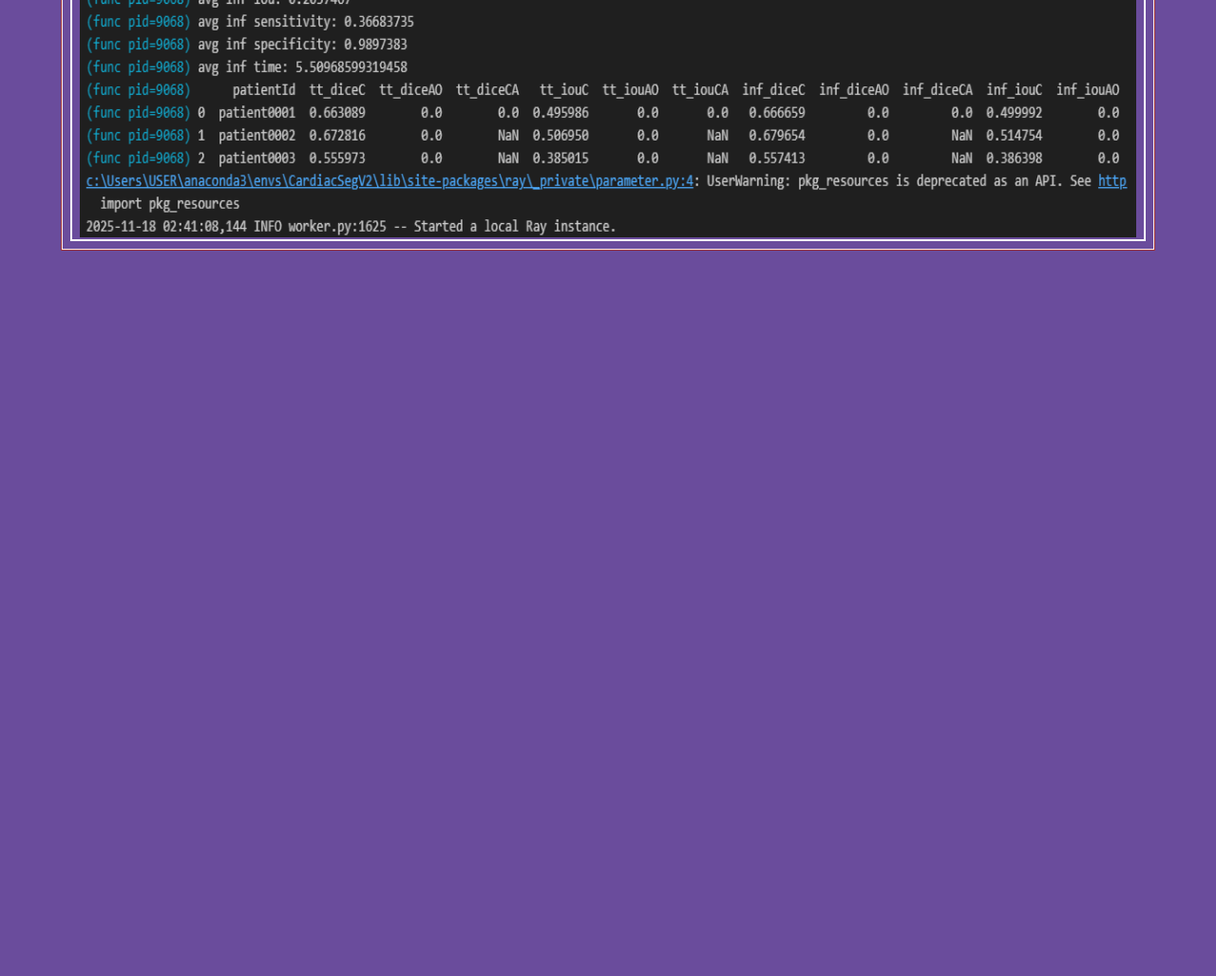
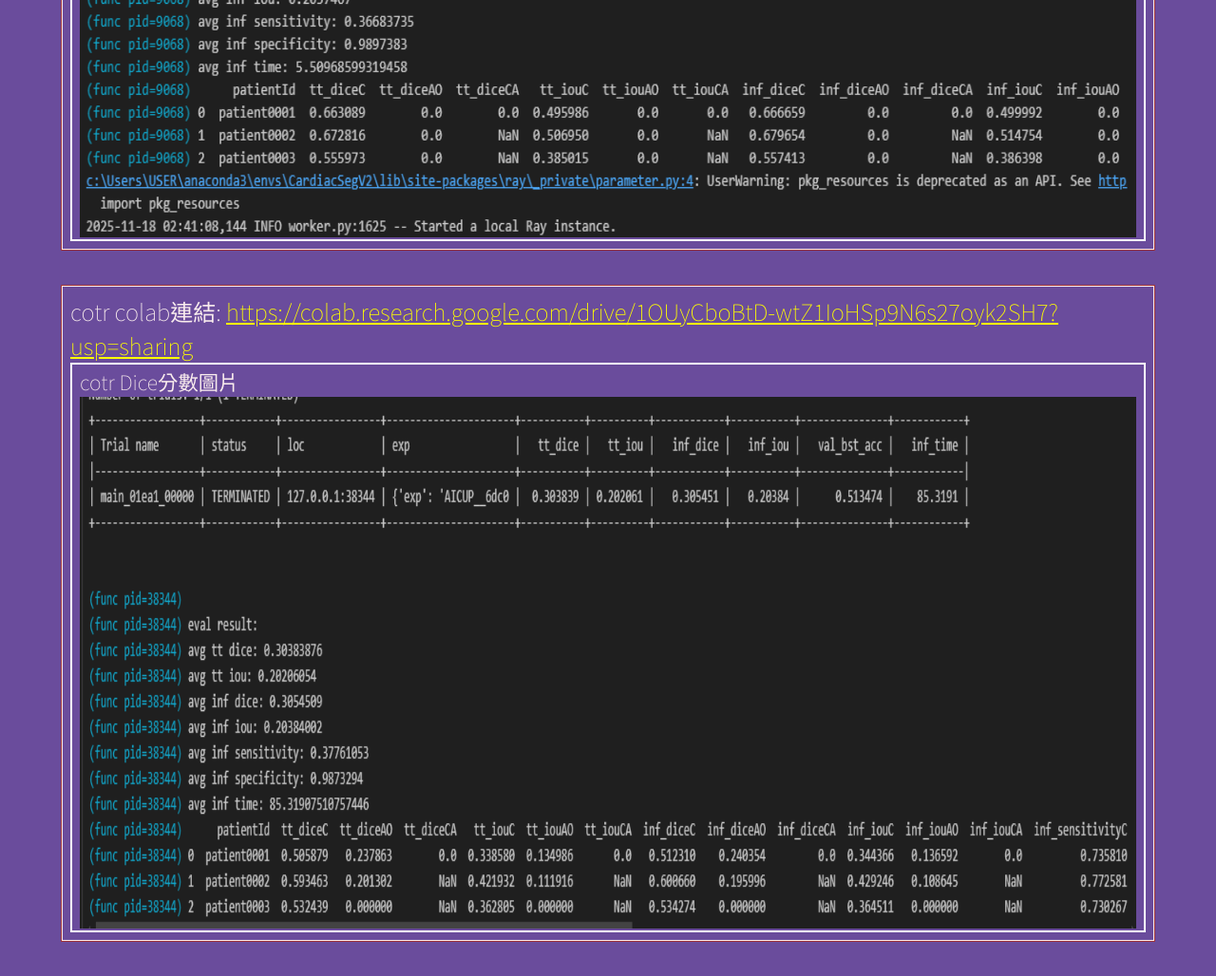
Before and after one commit to selinaphantom/ml2025f, a plain HTML site: page hw02/index.html in a window 1280 px wide. Shown: the part 2973-4001 px from the top of the page at 95% size. Before the commit the page ends 3273 px from the top, so only its background shows below. Drawn offline with nearby package versions, Linux system fonts and the light colour scheme; a web font is replaced by a local one.

Commit message:
up now mod

```diff
--- a/hw02/index.html
+++ b/hw02/index.html
@@ -243,6 +243,22 @@
   </div>
 </div>
 <!-- ------------------------------------------------>
+ <!-- ------------------------------------------------>
+<div class="row hw12 bottomrow">
+  <div class="col-md-12 twenty">
+    cotr colab連結:
+    <a href="https://colab.research.google.com/drive/1OUyCboBtD-wtZ1IoHSp9N6s27oyk2SH7?usp=sharing">
+      https://colab.research.google.com/drive/1OUyCboBtD-wtZ1IoHSp9N6s27oyk2SH7?usp=sharing
+    </a>
+    <table>
+      <tr>
+        <td> cotr Dice分數圖片
+        <img src="cotr.png" width="100%" height="560">
+      </tr>
+    </table>
+  </div>
+</div>
+<!-- ------------------------------------------------>
 
 <script>
   $(function() {
```
Also changed, not shown: hw02/cotr.png (added).
